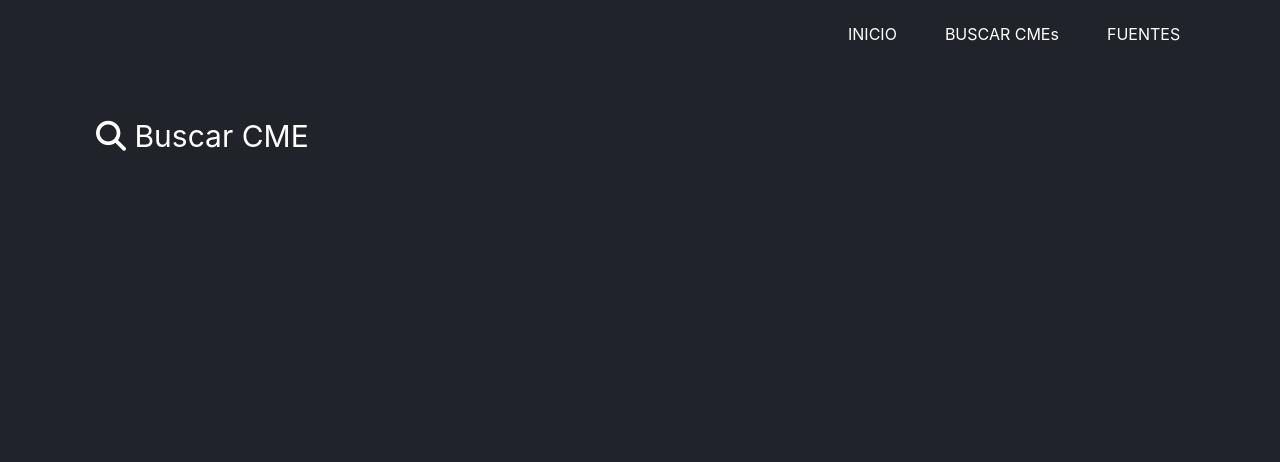
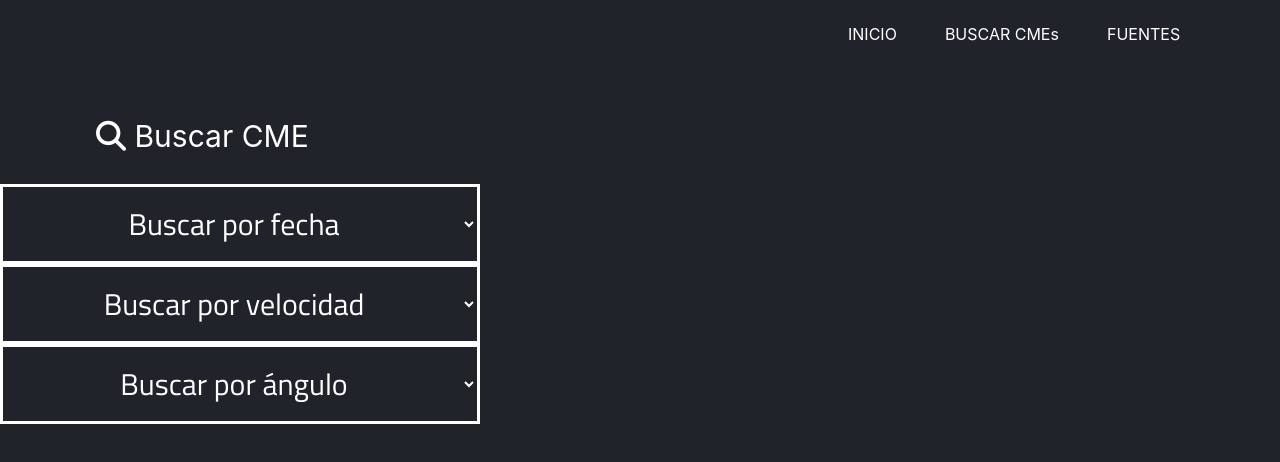
Before and after one commit to Bere333/RunaHR-Test, a React (Create React App) app in the folder my-app/: page /search in a window 1280 px wide. Shown: the top 462 px of the page. Built offline with nearby package versions, Linux system fonts and the light colour scheme.

Commit message:
se agrego la pantalla de search y se instalo redux

```diff
--- a/my-app/package.json
+++ b/my-app/package.json
@@ -8,6 +8,7 @@
     "@testing-library/user-event": "^7.2.1",
     "react": "^16.12.0",
     "react-dom": "^16.12.0",
+    "react-redux": "^7.1.3",
     "react-router-dom": "^5.1.2",
     "react-scripts": "3.3.0"
   },
--- a/my-app/src/Views/Utils/Navbar/Navbar.js
+++ b/my-app/src/Views/Utils/Navbar/Navbar.js
@@ -1,5 +1,5 @@
 import React from 'react';
-import './Style.scss'
+import '../Style.scss'
 
 function Navbar() {
 
--- /dev/null
+++ b/my-app/src/Views/Utils/Select/Option.js
@@ -0,0 +1,11 @@
+import React, { Component } from 'react';
+import '../Style.scss';
+
+class Option extends Component {
+    render() {
+    return (
+        <option value="value1" className="text-option">{this.props.value}</option>
+    )
+}}
+
+export default Option;
--- a/my-app/src/Views/Utils/Navbar/Style.scss
+++ b/my-app/src/Views/Utils/Style.scss
@@ -1,3 +1,5 @@
+$font-fuente:Titillium Web, sans-serif;
+
 nav{
     color: white;
 }
@@ -17,3 +19,10 @@ ul{
 lo:hover{
     color: #D1372A;
 }
+.text-option{
+    text-align: center;
+    font-family: $font-fuente;
+    font-size: 30px;
+    background-color: #5A84F6;
+
+}
--- a/my-app/src/Views/View-Data/Search.js
+++ b/my-app/src/Views/View-Data/Search.js
@@ -1,7 +1,9 @@
 import React, { Component } from 'react';
 import './Search.scss'
 
-import Navbar from '../Utils/Navbar/Navbar'
+import Navbar from '../Utils/Navbar/Navbar';
+import Option from '../Utils/Select/Option';
+
 
 
 class Search extends Component {
@@ -13,6 +15,33 @@ class Search extends Component {
             </div>
             <div>
                 <p className="text-search"><i class="fas fa-search"></i> Buscar CME</p>
+                <div>
+                    <div className="box-select">
+                        <select className="select">
+                            <Option value="Buscar por fecha" className="text-option">Buscar por fecha</Option>
+                            <Option value="2019">2019</Option>
+                            <Option value="2018">2018</Option>
+                        </select>
+                        <select className="select">
+                            <Option value="Buscar por velocidad" className="text-option">Buscar por velocidad</Option>
+                            <Option value="~200">200</Option>
+                            <Option value="~300">300</Option>
+                            <Option value="~400">400</Option>
+                            <Option value="~500">500</Option>
+                            <Option value="~600">600</Option>
+                        </select>
+                        <select className="select">
+                            <Option value="Buscar por ángulo" className="text-option">Buscar por ángulo</Option>
+                            <Option value="~20">2019</Option>
+                            <Option value="~30">2018</Option>
+                        </select>
+
+                    </div>
+                    <div>
+
+                    </div>
+
+                </div>
 
             </div>
 
--- a/my-app/src/Views/View-Data/Search.scss
+++ b/my-app/src/Views/View-Data/Search.scss
@@ -1,5 +1,7 @@
 $font-fuente:Titillium Web, sans-serif;
 $color-fondos: #20232A;
+$font-size:30px;
+$color-white:white;
 
 .section-search{
     width: inherit;
@@ -8,7 +10,25 @@ $color-fondos: #20232A;
 }
 .text-search{
     font-family: $color-fondos;
-    color: white;
-    font-size: 30px;
+    color: $color-white;
+    font-size: $font-size;
     padding: 0rem 0rem 0rem 6rem;
 }
+.select{
+    width:30rem;
+    height: 10vh;
+    text-align: center;
+    font-family: $font-fuente;
+    font-size: $font-size;
+    color:$color-white;
+    background-color: $color-fondos;
+    border-color: $color-white;
+    border-width: 3px;
+}
+.select::-ms-expand {
+    display: none;
+}
+.box-select{
+    display: flex;
+    flex-direction: column;
+}
```
Also changed, not shown: 1 other file (tests, documents, lock files or other folders).
